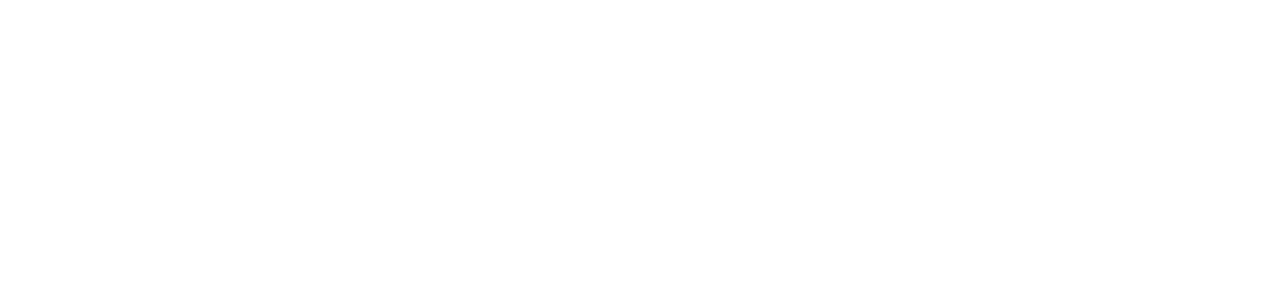
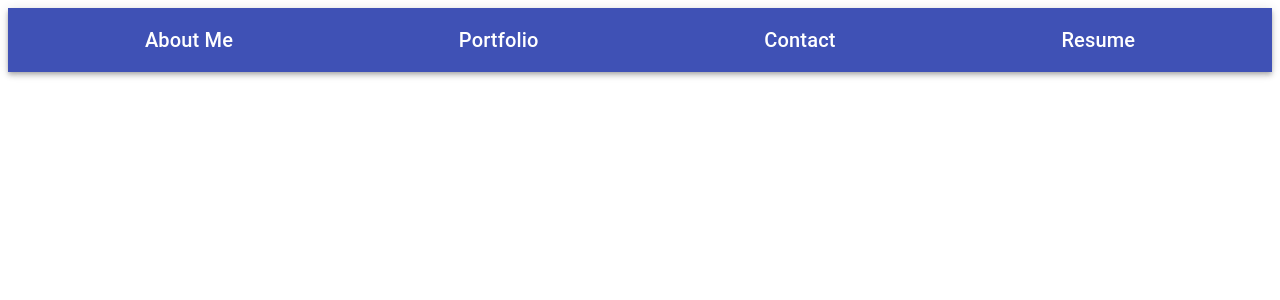
Before and after one commit to sendusyourbones/rebecca-react-portfolio, a React (Create React App) app: page / in a window 1280 px wide. Shown: the top 300 px of the page. Built offline with nearby package versions, Linux system fonts and the light colour scheme.

Commit message:
Install materialUI. Add Header component.

```diff
--- a/package.json
+++ b/package.json
@@ -4,6 +4,8 @@
   "private": true,
   "homepage": "https://sendusyourbones.github.io/rebecca-react-portfolio",
   "dependencies": {
+    "@material-ui/core": "^4.12.4",
+    "@material-ui/icons": "^4.11.3",
     "@testing-library/jest-dom": "^5.16.5",
     "@testing-library/react": "^13.4.0",
     "@testing-library/user-event": "^13.5.0",
--- a/src/App.js
+++ b/src/App.js
@@ -1,9 +1,12 @@
 import './App.css';
+import {
+  Header,
+} from './components';
 
 function App() {
   return (
     <div className="App">
-
+      <Header/>
     </div>
   );
 }
--- /dev/null
+++ b/src/components/Header.js
@@ -0,0 +1,46 @@
+import React from 'react';
+import { makeStyles } from '@material-ui/core/styles';
+import AppBar from '@material-ui/core/AppBar';
+import Toolbar from '@material-ui/core/Toolbar';
+import Typography from '@material-ui/core/Typography';
+// import IconButton from '@material-ui/core/IconButton';
+// import MenuIcon from '@material-ui/icons/Menu';
+
+const useStyles = makeStyles((theme) => ({
+  root: {
+    flexGrow: 1,
+  },
+  menuButton: {
+    marginRight: theme.spacing(2),
+  },
+  title: {
+    flexGrow: 1,
+  },
+}));
+
+export const Header = () => {
+  const classes = useStyles();
+
+  return (
+    <div className={classes.root}>
+      <AppBar position="static">
+        <Toolbar>
+          <Typography variant="h6" className={classes.title}>
+            About Me
+          </Typography>
+          <Typography variant="h6" className={classes.title}>
+            Portfolio
+          </Typography>
+          <Typography variant="h6" className={classes.title}>
+            Contact
+          </Typography>
+          <Typography variant="h6" className={classes.title}>
+            Resume
+          </Typography>
+        </Toolbar>
+      </AppBar>
+    </div>
+  );
+}
+
+export default Header;
--- /dev/null
+++ b/src/components/index.js
@@ -0,0 +1 @@
+export * from './Header';
```
Also changed, not shown: 1 other file (tests, documents, lock files or other folders).
